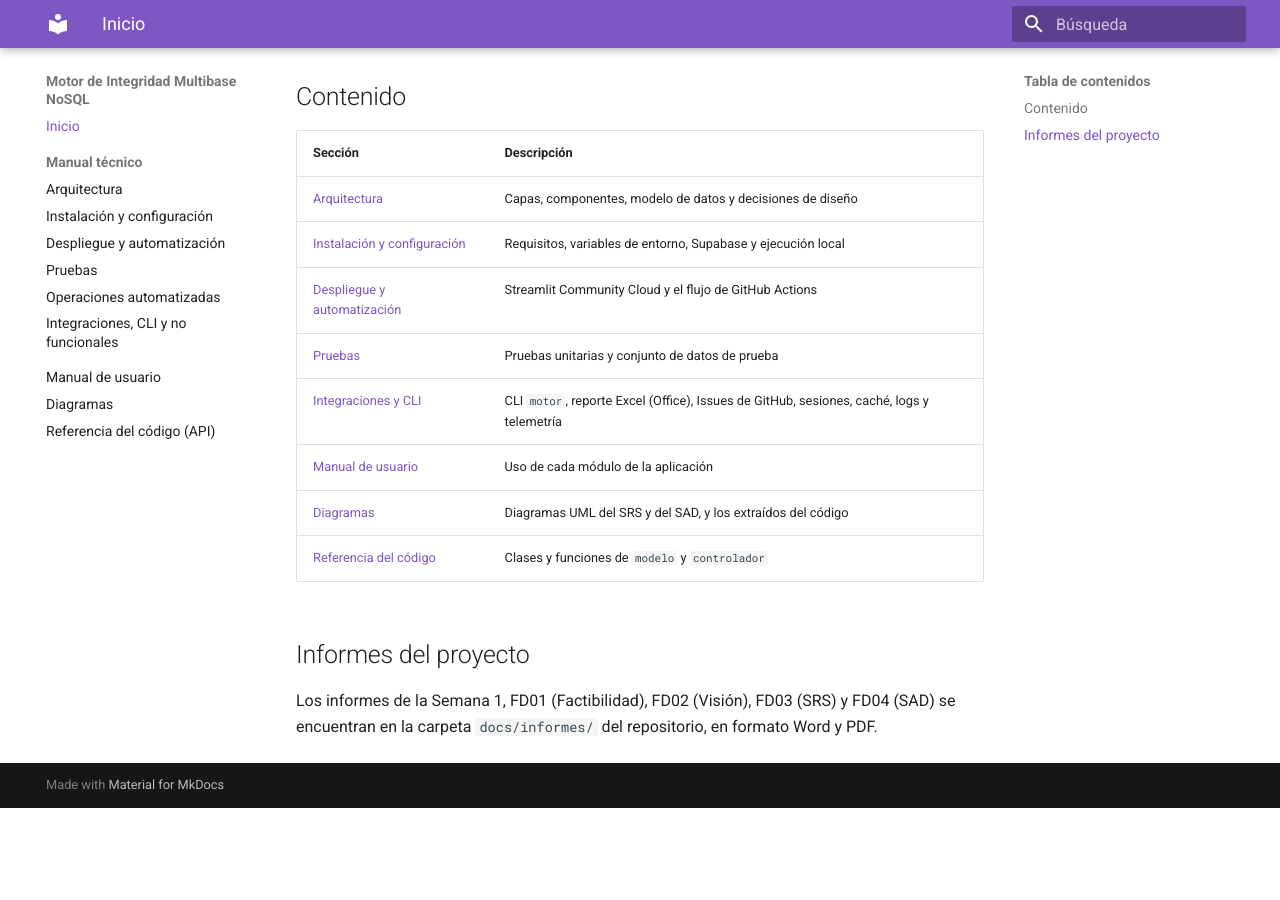
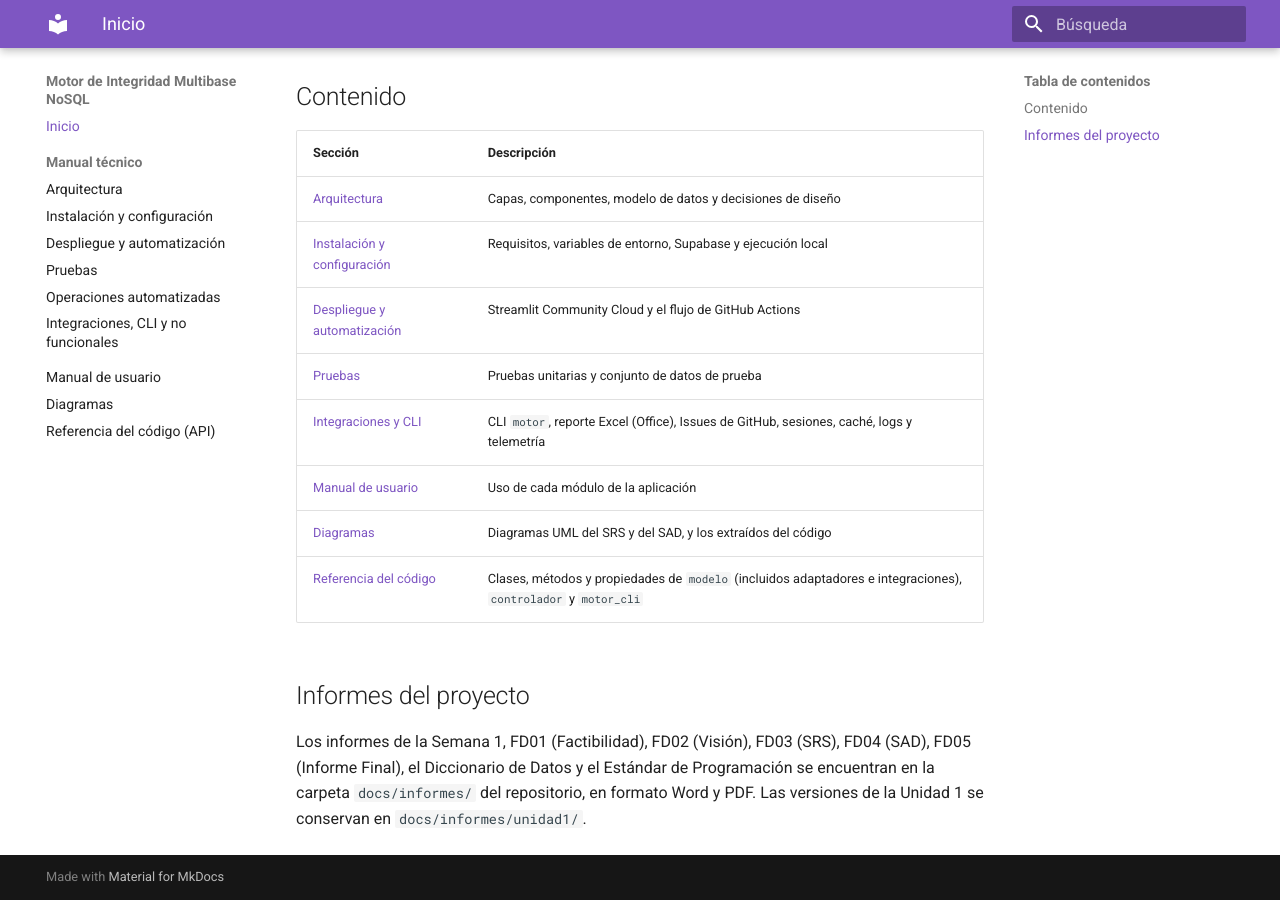
Before and after one commit to keylalopezz/motor-integridad, an MkDocs documentation site: the page built from manual/index.md, in a window 1280 px wide and 900 px high, scrolled down 504 px. Built offline with MkDocs 1.6.1 and Material for MkDocs 9.7.7, drawn with Linux system fonts in a browser that asks for light colours; before the commit the page ends 1312 px from its top, so only the background shows below that.

Commit message:
Manual: informes FD05, diccionario y estándar, y módulos de la referencia de la API

```diff
--- a/manual/index.md
+++ b/manual/index.md
@@ -24,9 +24,10 @@ bases de datos NoSQL que no las soportan de forma nativa: **MongoDB**, **Redis**
 | [Integraciones y CLI](integraciones.md) | CLI `motor`, reporte Excel (Office), Issues de GitHub, sesiones, caché, logs y telemetría |
 | [Manual de usuario](usuario.md) | Uso de cada módulo de la aplicación |
 | [Diagramas](diagramas.md) | Diagramas UML del SRS y del SAD, y los extraídos del código |
-| [Referencia del código](api/index.html) | Clases y funciones de `modelo` y `controlador` |
+| [Referencia del código](api/index.html) | Clases, métodos y propiedades de `modelo` (incluidos adaptadores e integraciones), `controlador` y `motor_cli` |
 
 ## Informes del proyecto
 
-Los informes de la Semana 1, FD01 (Factibilidad), FD02 (Visión), FD03 (SRS) y FD04 (SAD) se encuentran en la
-carpeta `docs/informes/` del repositorio, en formato Word y PDF.
+Los informes de la Semana 1, FD01 (Factibilidad), FD02 (Visión), FD03 (SRS), FD04 (SAD), FD05 (Informe Final),
+el Diccionario de Datos y el Estándar de Programación se encuentran en la carpeta `docs/informes/` del
+repositorio, en formato Word y PDF. Las versiones de la Unidad 1 se conservan en `docs/informes/unidad1/`.
```
Also changed, not shown: manual/despliegue.md (+1 -1 lines).
